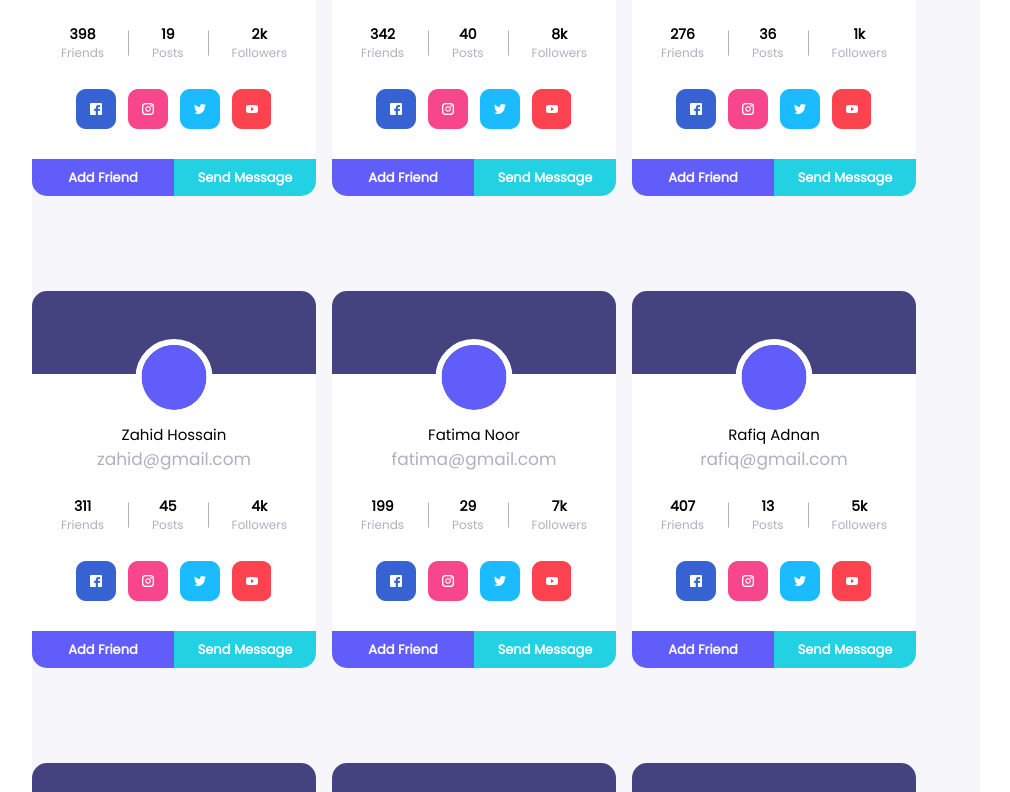
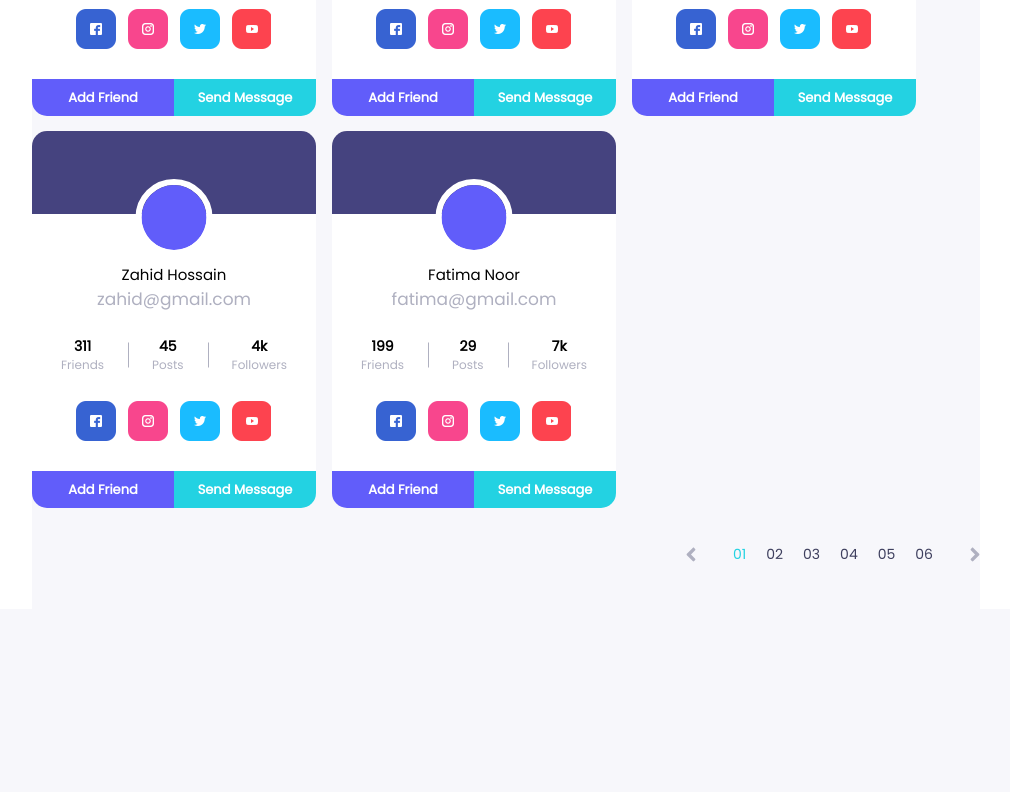
Before and after one commit to arafatYasir/Mernian, a React (Vite) app: page /friends in a window 1280 px wide. Shown: the part 1428-2220 px from the top of the page, without its empty margins (236-1246 px from the left). After the commit the page ends 2037 px from the top, so only its background shows below. Built offline with nearby package versions, Linux system fonts and the light colour scheme.

Commit message:
Pagination added to friends

```diff
--- a/src/components/Friend.jsx
+++ b/src/components/Friend.jsx
@@ -5,7 +5,7 @@ import YoutubeIcon from "../icons/YoutubeIcon";
 
 const Friend = ({name, email, friends, posts, followers}) => {
     return (
-        <div className="w-[284px] h-[376px] bg-white rounded-[15px] mb-20">
+        <div className="w-[284px] h-[376px] bg-white rounded-[15px]">
             <div className="relative">
                 <img className="rounded-t-[15px] w-full h-[83px]" src="/small-cover-photo.png" alt="Cover Photo" />
                 <img className="w-[77px] h-[77px] border-[6px] border-white rounded-full absolute -bottom-1/2 left-1/2 -translate-x-1/2" src="/profile-picture.png" alt="Profile Picture" />
--- /dev/null
+++ b/src/icons/LeftArrowIcon.jsx
@@ -0,0 +1,9 @@
+const LeftArrowIcon = () => {
+    return (
+        <svg width="10" height="15" viewBox="0 0 11 17" fill="none" xmlns="http://www.w3.org/2000/svg">
+            <path d="M0.797732 7.67041L7.43836 1.02979C7.89734 0.570801 8.63953 0.570801 9.09363 1.02979L10.1971 2.1333C10.6561 2.59229 10.6561 3.33447 10.1971 3.78857L5.495 8.50049L10.202 13.2075C10.661 13.6665 10.661 14.4087 10.202 14.8628L9.09851 15.9712C8.63953 16.4302 7.89734 16.4302 7.44324 15.9712L0.802615 9.33057C0.338748 8.87158 0.338748 8.12939 0.797732 7.67041Z" fill="#AFB0C0" />
+        </svg>
+    );
+};
+
+export default LeftArrowIcon;
--- /dev/null
+++ b/src/icons/RightArrowIcon.jsx
@@ -0,0 +1,9 @@
+const RightArrowIcon = () => {
+    return (
+        <svg width="10" height="15" viewBox="0 0 11 17" fill="none" xmlns="http://www.w3.org/2000/svg">
+            <path d="M10.2026 9.33057L3.56201 15.9712C3.10303 16.4302 2.36084 16.4302 1.90674 15.9712L0.803223 14.8677C0.344238 14.4087 0.344238 13.6665 0.803223 13.2124L5.51025 8.50537L0.803223 3.79834C0.344238 3.33936 0.344238 2.59717 0.803223 2.14307L1.90186 1.02979C2.36084 0.570801 3.10303 0.570801 3.55713 1.02979L10.1978 7.67041C10.6616 8.12939 10.6616 8.87158 10.2026 9.33057Z" fill="#AFB0C0" />
+        </svg>
+    );
+};
+
+export default RightArrowIcon;
--- a/src/pages/FriendsPage.jsx
+++ b/src/pages/FriendsPage.jsx
@@ -1,6 +1,9 @@
+import { useState } from "react";
 import Friend from "../components/Friend";
 import ProfileHeader from "../components/ProfileHeader";
 import SearchIcon2 from "../icons/SearchIcon2";
+import LeftArrowIcon from "../icons/LeftArrowIcon";
+import RightArrowIcon from "../icons/RightArrowIcon";
 
 const FriendsPage = () => {
     const friends = [
@@ -54,8 +57,16 @@ const FriendsPage = () => {
         { id: 48, name: "Habib Reza", email: "habib@gmail.com", friends: 388, posts: 12, followers: "7k" }
     ];
 
+    const [currentPage, setCurrentPage] = useState(1);
+    const friendsPerPage = 8;
+    const totalPages = friends.length / 8;
+
+    const low = (currentPage * friendsPerPage) - friendsPerPage;
+    const high = currentPage * friendsPerPage;
+
+
     return (
-        <div>
+        <div className="mb-[45px]">
             <div className="mt-8">
                 <ProfileHeader />
             </div>
@@ -75,8 +86,34 @@ const FriendsPage = () => {
 
             <div className="max-w-[1185px] flex flex-wrap gap-4 mt-[30px]">
                 {
-                    friends.map(friend => <Friend key={friend.id} name={friend.name} email={friend.email} posts={friend.posts} friends={friend.friends} followers={friend.followers} />)
+                    friends.slice(low, high).map(friend => <Friend key={friend.id} name={friend.name} email={friend.email} posts={friend.posts} friends={friend.friends} followers={friend.followers}/>)
                 }
+            </div>
+
+            <div className="flex items-center justify-end mt-[37px] gap-[37px]">
+                <button
+                    disabled={currentPage === 1}
+                    onClick={() => setCurrentPage(prev => prev - 1)}
+                    className={`${currentPage === 1 ? "" : "cursor-pointer"}`}
+                >
+                    <LeftArrowIcon />
+                </button>
+                <div className="flex gap-5">
+                    {Array(totalPages).fill(1).map((_, idx) => (
+                        <span
+                            key={idx}
+                            onClick={() => setCurrentPage(idx + 1)}
+                            className={`text-[#3E3F5E] text-sm font-['Poppins'] font-medium ${idx + 1 === currentPage ? "text-[#23D2E2]" : ""} cursor-pointer`}
+                        >{(idx + 1) > 0 && (idx + 1) < 10 ? 0 : ""}{idx + 1}</span>
+                    ))}
+                </div>
+                <button
+                    disabled={currentPage === totalPages}
+                    onClick={() => setCurrentPage(prev => prev + 1)}
+                    className={`${currentPage === totalPages ? "" : "cursor-pointer"}`}
+                >
+                    <RightArrowIcon />
+                </button>
             </div>
         </div>
     );
```
